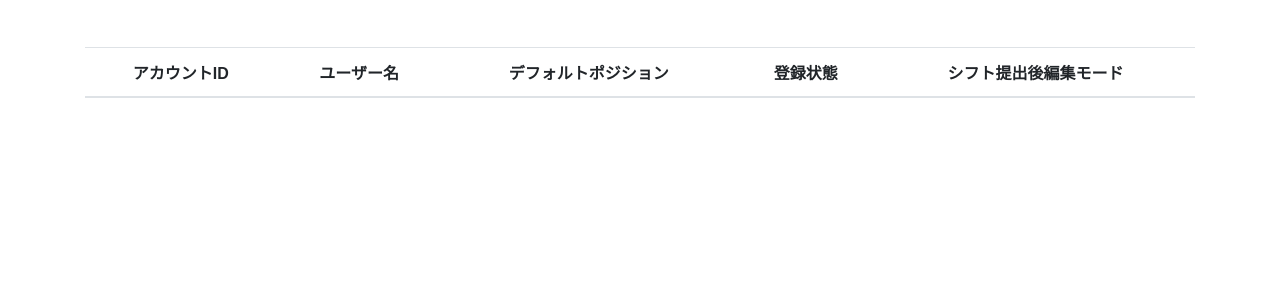
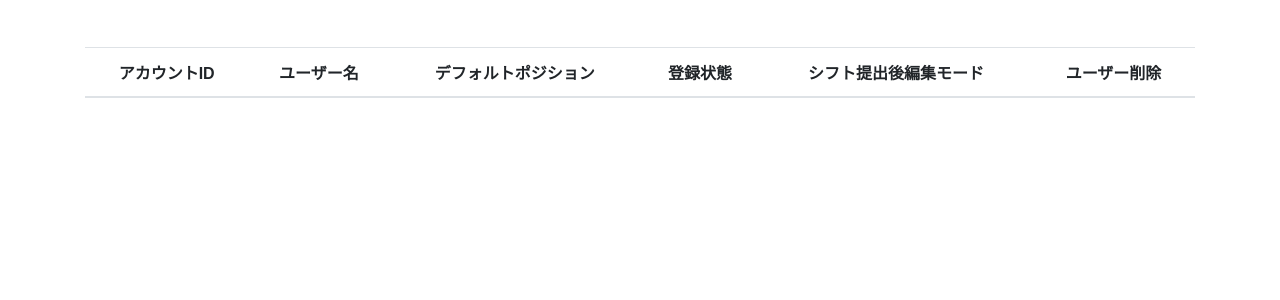
Before and after one commit to taku-y-9308/ShiftManagementApp, a Django app: page /account-setting/ in a window 1280 px wide. Shown: the part 53-353 px from the top of the page. Run offline with Django 3.2, Linux system fonts and the light colour scheme; the visitor is signed in with stand-in values (Sample User, id 1); lists and menus that the app fills with data are empty; some libraries are stand-ins or nearby versions.

Commit message:
ユーザー削除機能を追加 #33

```diff
--- a/ShiftManagementApp/views.py
+++ b/ShiftManagementApp/views.py
@@ -841,6 +841,8 @@ def account_setting(request):
 
 """
 指定カラムのbool値を変更する
+または
+特定ユーザーを削除する
 """
 @login_required
 def valid_invalid_change(request):
@@ -856,6 +858,9 @@ def valid_invalid_change(request):
             elif target == 'is_edit_mode':
                 user = User.objects.filter(id=user_id).update(is_edit_mode=(not current_bool))
                 print(f'[INFO]ユーザーのis_edit_modeが変更されました。userid:{user_id} {current_bool}→{not current_bool}')
+            elif target == 'is_delete':
+                user = User.objects.filter(id=user_id).delete()
+                print(f'[INFO]ユーザーが削除されました。userid:{user_id}')
             else:
                 print(f'[INFO]指定の値ではないtargetが送信されました userid:{user_id}')
                 return JsonResponse({"error_mes":"targetが指定の値ではありません"})
--- a/static/ShiftManagementApp/account_settings.js
+++ b/static/ShiftManagementApp/account_settings.js
@@ -19,6 +19,7 @@ function account_setting() {
                 const td_default_position = document.createElement('td');
                 const td_is_active = document.createElement('td');
                 const td_is_edit_mode = document.createElement('td');
+                const td_is_delete = document.createElement('td');
 
                 td_user_id.innerHTML = res.data[i_person].user_id;
                 tr.appendChild(td_user_id);
@@ -57,6 +58,22 @@ function account_setting() {
                 }
                 tr.appendChild(td_is_edit_mode);
 
+                /**ユーザーを削除するボタンを表示 */
+                td_is_delete.innerHTML = '<img src="/static/ShiftManagementApp/delete_icon.svg" width="35px">'
+                td_is_delete.onclick = function(){
+                    const confirm_mes = '<p>本当に削除しますか？</p><p>ユーザーを削除すると関連するシフトも完全に削除されます</p><p><span style="color:red;"><b>※削除したアカウントは復元できません</b></span></p>'
+                    bootbox.confirm(confirm_mes, function (result) {
+                        if (result) {
+                            valid_invalid_change(res.data[i_person].user_id,'is_delete',true);
+                        } else {
+                        }
+                    });
+                    //const delete_confilm = confirm('削除しますか？')
+                    //valid_invalid_change(res.data[i_person].user_id,'is_delete',true);
+                }
+
+                tr.appendChild(td_is_delete);
+
                 tbody.appendChild(tr);
 
             }
--- a/templates/ShiftManagementApp/account_settings.html
+++ b/templates/ShiftManagementApp/account_settings.html
@@ -6,6 +6,9 @@ ShiftManagementApp
 {% endblock %}
 
 {%block header%}
+<!--bootbox追加読み込み-->
+<script src="https://cdnjs.cloudflare.com/ajax/libs/bootbox.js/4.4.0/bootbox.js" integrity="sha256-tcqPYPyxU+Fsv5sVdvnxLYJ7Jq9wWpi4twZbtZ0ubY8=" crossorigin="anonymous"></script>
+
 <script src="{% static 'ShiftManagementApp/account_settings.js'%}"></script>
 <script src="{% static 'ShiftManagementApp/valid_invalid_change.js'%}"></script>
 <script src="{%static 'ShiftManagementApp/loading.js'%}"></script>
@@ -20,6 +23,7 @@ ShiftManagementApp
             <th>デフォルトポジション</th>
             <th>登録状態</th>
             <th>シフト提出後編集モード</th>
+            <th>ユーザー削除</th>
         </tr>
     </thead>
     <tbody id="table_body"></tbody>
```
Also changed, not shown: static/ShiftManagementApp/delete_icon.svg (added).
